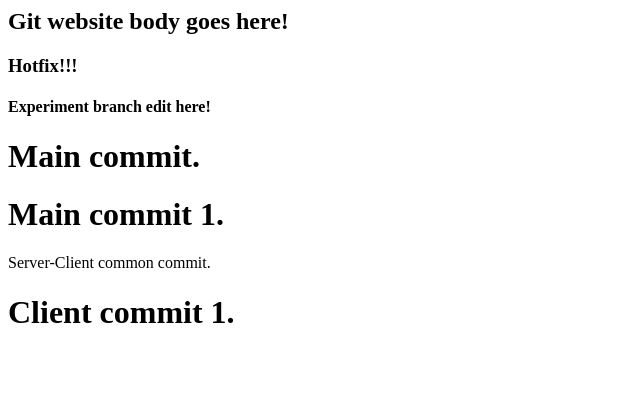
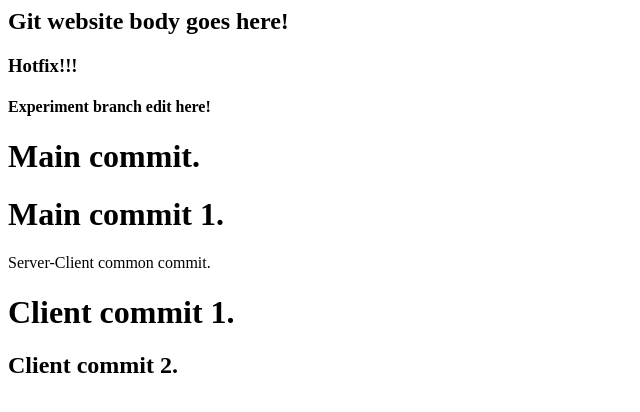
Before and after one commit to sairam-golakoti/springboard-TMLE, a plain HTML site: page index.html in a window 1280 px wide. Shown: the whole page, without its empty margins (0-640 px from the left). Drawn offline with Linux system fonts and the light colour scheme.

Commit message:
Client v0.2

```diff
--- a/index.html
+++ b/index.html
@@ -16,6 +16,8 @@
 
 		<div id='client'>
 			<h1>Client commit 1.</h1>
+			<h2>Client commit 2.</h2>
 		</div>
+
 	</body>
 </html>
```
